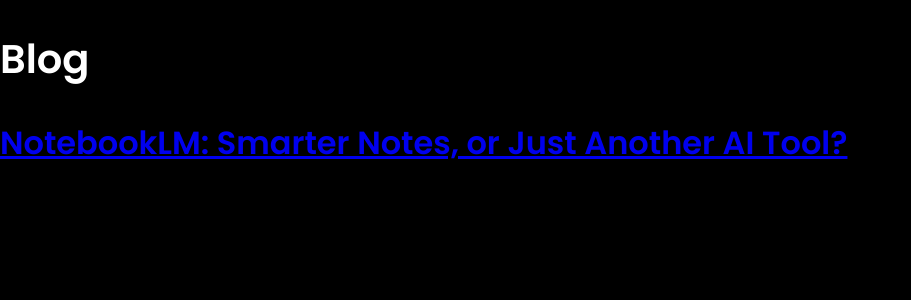
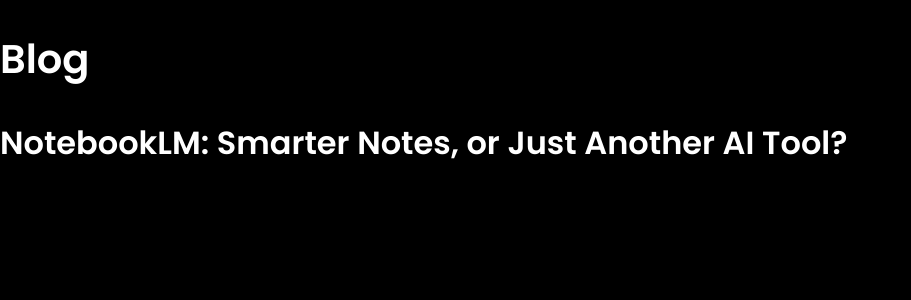
Before and after one commit to frescodicredito/frescodicredito.github.io, a Jekyll site: the page blog.html, which Jekyll copies as it is, in a window 1280 px wide. Shown: the top 300 px of the page, without its empty margins (0-911 px from the left). Built offline with Jekyll 4.4.1, drawn with Linux system fonts in a browser that asks for light colours.

Commit message:
Update styles.css

```diff
--- a/assets/css/styles.css
+++ b/assets/css/styles.css
@@ -137,6 +137,21 @@ main {
     text-align: center;
 }
 
+
+/* Stile per la sezione Blog */
+.blog-post h2 a {
+    text-decoration: none; /* Rimuove la sottolineatura */
+    color: #fff; /* Colore bianco per i titoli */
+    transition: color 0.3s ease;
+}
+
+.blog-post h2 a:visited {
+    color: #fff; /* Mantiene il colore bianco anche dopo il clic */
+    text-decoration: none; /* Assicura che non venga aggiunta la sottolineatura */
+}
+
+
+
 /* Stile per la sezione About Me */
 .about-me {
     display: flex;
```
